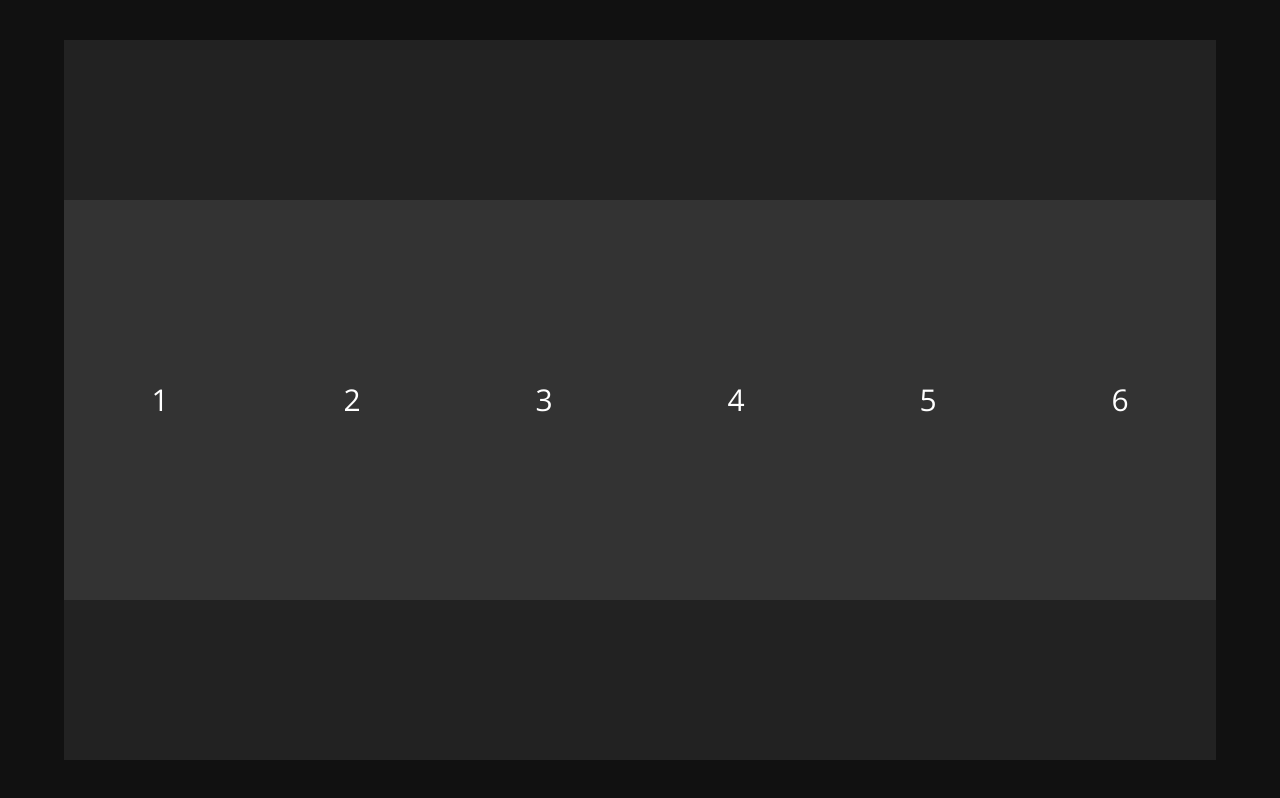
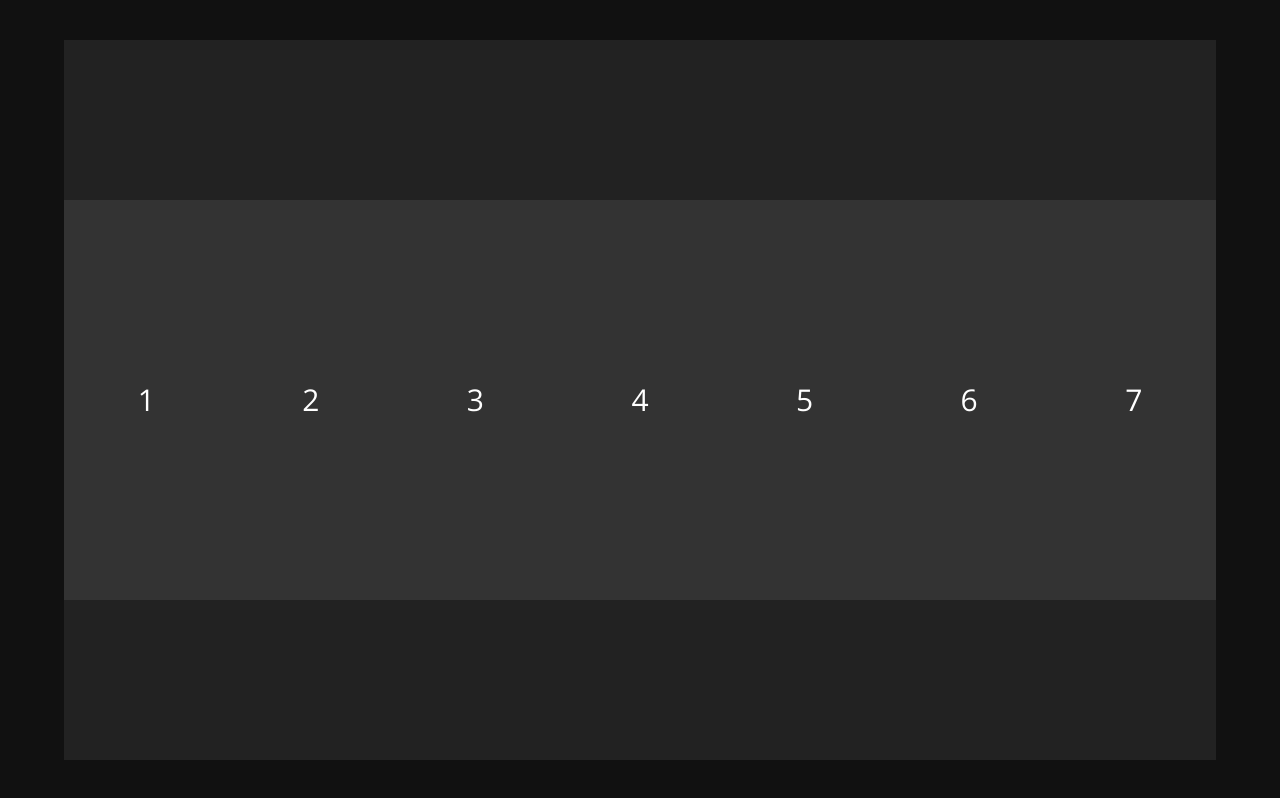
Before and after one commit to v2538n/tooltip, a plain HTML site: page index.html in a window 1280 px wide. Drawn offline with nearby package versions, Linux system fonts and the light colour scheme.

Commit message:
Little change

```diff
--- a/index.html
+++ b/index.html
@@ -26,6 +26,9 @@
 		<div class="el" data-tooltip="Hidden text about something... more better... and... more better... and... more better... and... more better... and...*,,*">
 			<div class="el-child">6</div>
 		</div>
+		<div class="el" data-tooltip="Hidden text about something... more better... and... more better... and... more better... and... more better... and...*,,* ... and...*,,*">
+			<div class="el-child">7</div>
+		</div>
 	</div>
 </body>
 </html>
--- a/style.css
+++ b/style.css
@@ -3,6 +3,7 @@
 	margin: 0;
 	border: 0;
 	outline: none;
+	font: 12px;
 }
 
 html, body {
```
